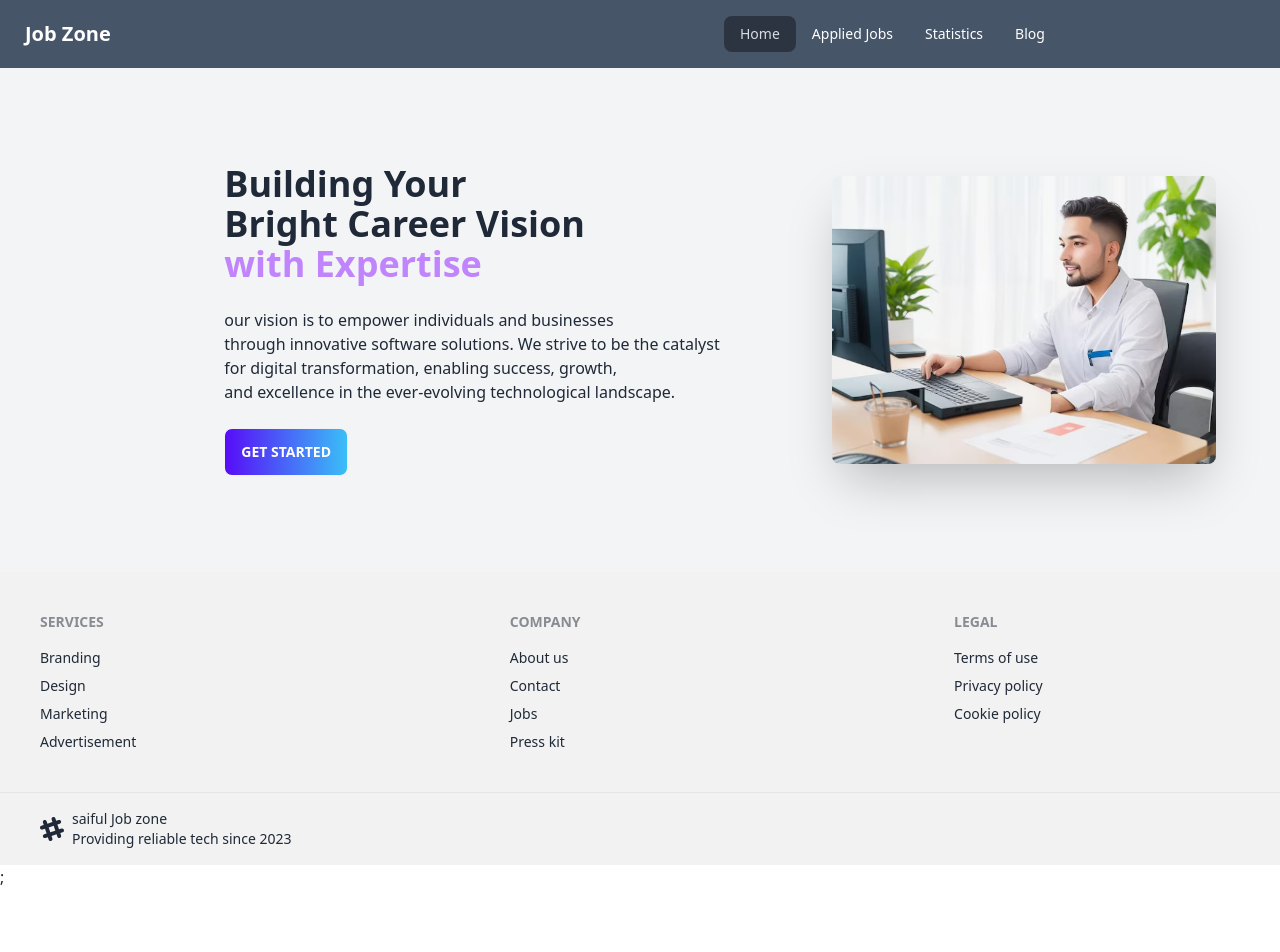
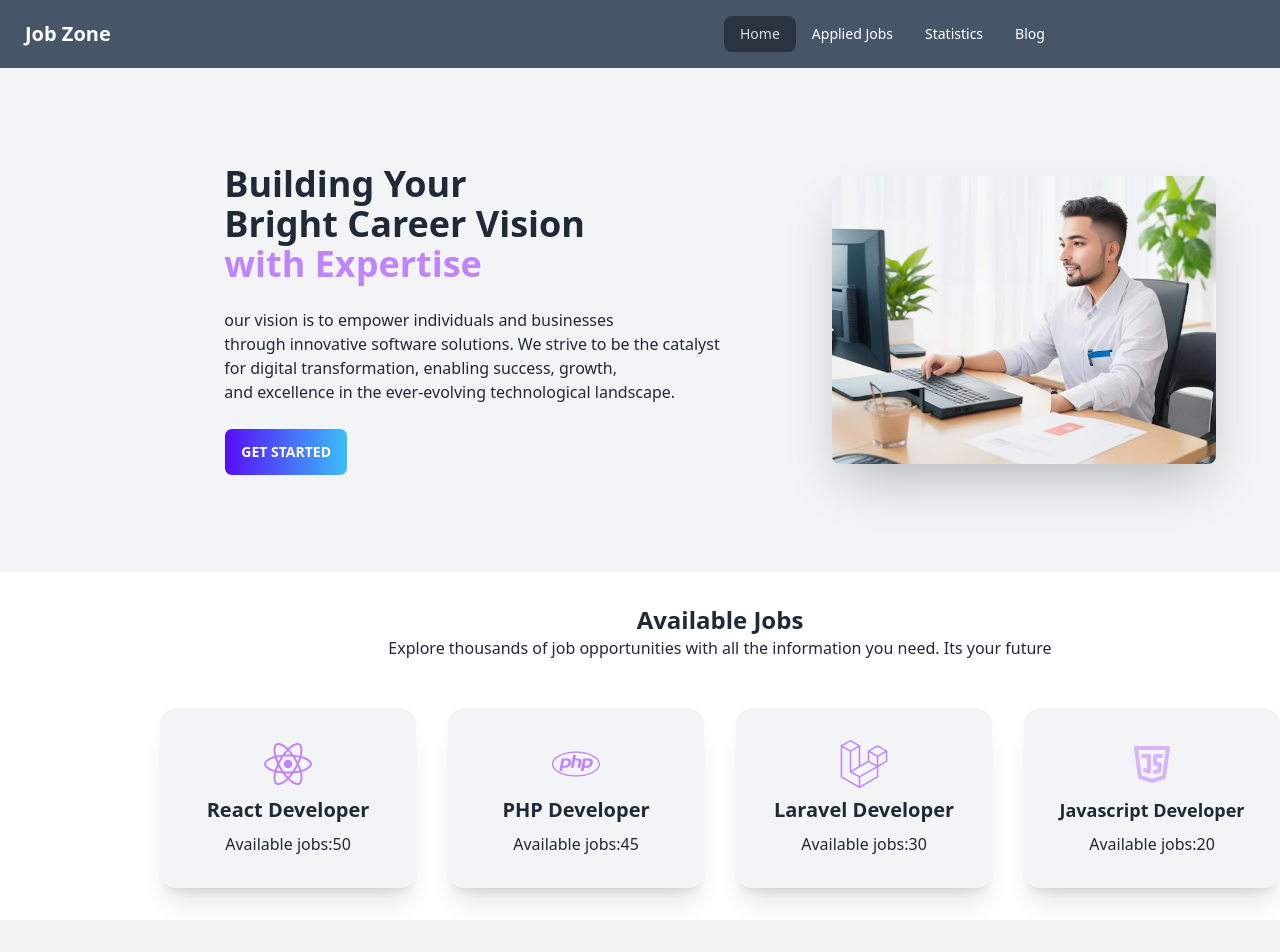
Before and after one commit to saifulislam975317/job-zone-saiful, a React (Vite) app: page / in a window 1280 px wide. Shown: the top 952 px of the page. Before the commit the page ends 889 px from the top, so only its background shows below. Built offline with nearby package versions, Linux system fonts and the light colour scheme.

Commit message:
added available section

```diff
--- a/package.json
+++ b/package.json
@@ -14,6 +14,7 @@
     "match-sorter": "^6.3.1",
     "react": "^18.2.0",
     "react-dom": "^18.2.0",
+    "react-icons": "^4.11.0",
     "react-router-dom": "^6.16.0",
     "sort-by": "^1.2.0"
   },
--- /dev/null
+++ b/src/components/AvailableJobs/AvailableJobs.jsx
@@ -0,0 +1,57 @@
+import { FaReact, FaPhp, FaLaravel } from "react-icons/fa";
+import { TbBrandJavascript } from "react-icons/tb";
+const AvailableJobs = () => {
+  return (
+    <div className=" my-8">
+      <h1 className="text-center font-bold font-sans text-2xl">
+        Available Jobs
+      </h1>
+      <p className="mb-12 text-center">
+        Explore thousands of job opportunities with all the information you
+        need. Its your future
+      </p>
+      <div className="lg:flex  justify-center items-center gap-8">
+        <div className="card w-64 bg-gray-100 shadow-xl">
+          <div className="card-body flex flex-col justify-center items-center">
+            <span>
+              <FaReact className="text-5xl text-purple-400"></FaReact>
+            </span>
+            <h1 className="font-bold text-xl font-sans">React Developer</h1>
+            <h3>Available jobs:50</h3>
+          </div>
+        </div>
+        <div className="card w-64 bg-gray-100 shadow-xl">
+          <div className="card-body flex flex-col justify-center items-center">
+            <span>
+              <FaPhp className="text-5xl text-purple-400"></FaPhp>
+            </span>
+            <h1 className="font-bold text-xl font-sans">PHP Developer</h1>
+            <h3>Available jobs:45</h3>
+          </div>
+        </div>
+        <div className="card w-64 bg-gray-100 shadow-xl">
+          <div className="card-body flex flex-col justify-center items-center">
+            <span>
+              <FaLaravel className="text-5xl text-purple-400"></FaLaravel>
+            </span>
+            <h1 className="font-bold text-xl font-sans">Laravel Developer</h1>
+            <h3>Available jobs:30</h3>
+          </div>
+        </div>
+        <div className="card w-64 bg-gray-100 shadow-xl">
+          <div className="card-body flex flex-col justify-center items-center">
+            <span>
+              <TbBrandJavascript className="text-5xl text-purple-300"></TbBrandJavascript>
+            </span>
+            <h1 className="font-bold text-lg font-sans">
+              Javascript Developer
+            </h1>
+            <h3>Available jobs:20</h3>
+          </div>
+        </div>
+      </div>
+    </div>
+  );
+};
+
+export default AvailableJobs;
--- a/src/components/Home/Home.jsx
+++ b/src/components/Home/Home.jsx
@@ -1,9 +1,11 @@
+import AvailableJobs from "../AvailableJobs/AvailableJobs";
 import Header from "../Header/Header";
 
 const Home = () => {
   return (
     <div>
       <Header></Header>
+      <AvailableJobs></AvailableJobs>
     </div>
   );
 };
```
Also changed, not shown: 1 other file (tests, documents, lock files or other folders).
